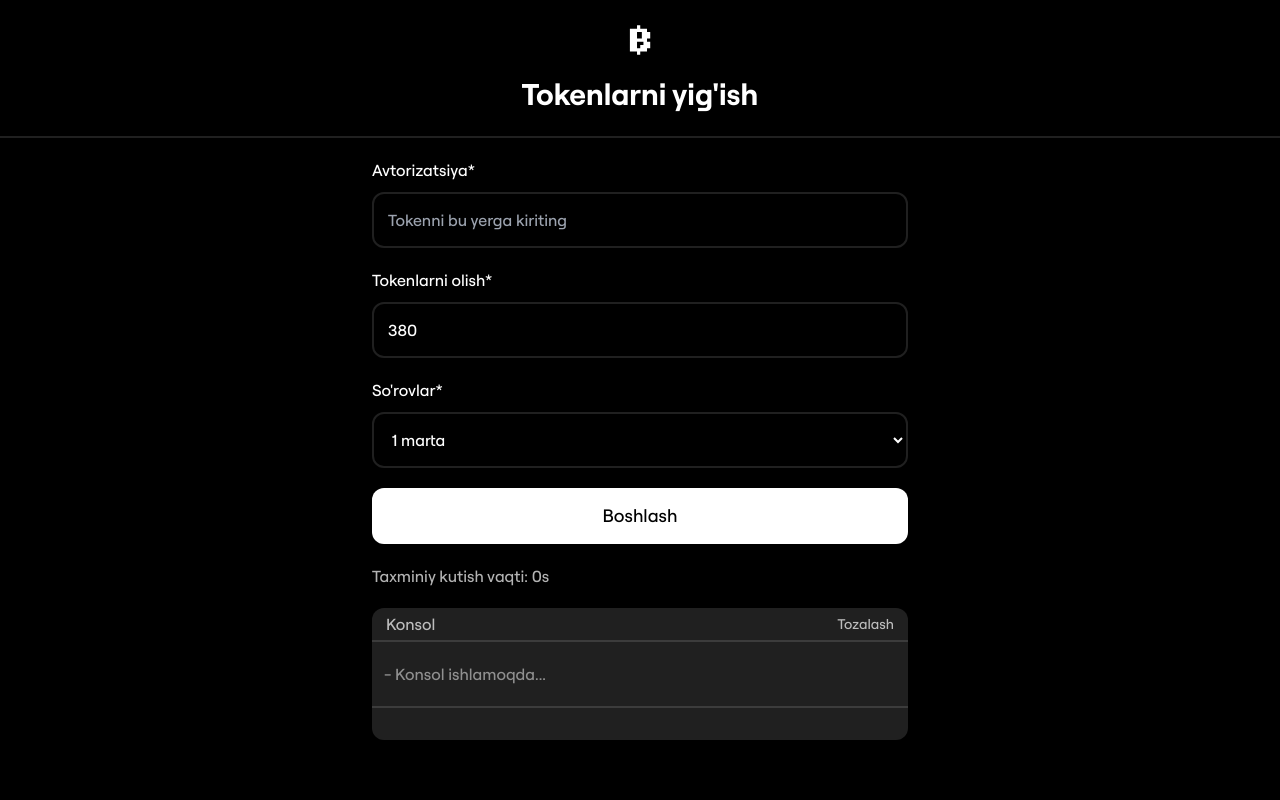
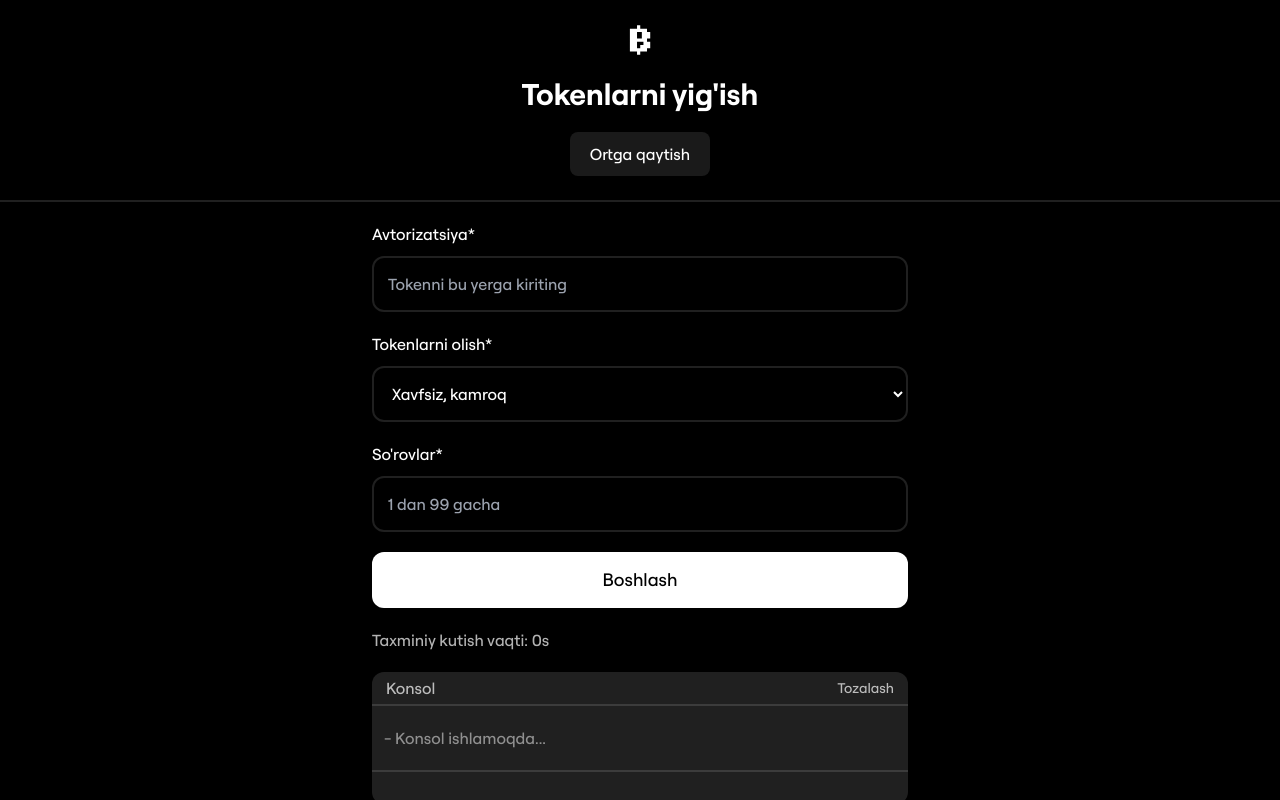
Before and after one commit to YaxyobekUz/claim-blum-tokens, a React (Vite) app: page /claim-tokens in a window 1280 px wide. Built offline with nearby package versions, Linux system fonts and the light colour scheme; a web font is replaced by a local one.

Commit message:
update `claim tokens` page & fix some bugs

```diff
--- a/src/pages/ClaimTokens.jsx
+++ b/src/pages/ClaimTokens.jsx
@@ -1,16 +1,25 @@
-import React, { useEffect, useRef, useState } from "react";
+import React, { useRef, useState } from "react";
+import { Link } from "react-router-dom";
 
 // components
 import Blum from "../components/img/Blum";
 
+// helpers
+import { formatDate, formatTime, getRandomNumber } from "../helpers";
+
+// redux
+import { useDispatch } from "react-redux";
+import { updateUserBalanceHistory } from "../store/slices/userDataSlice";
+
 const ClaimTokens = () => {
   const countRef = useRef(null);
+  const dispatch = useDispatch();
   const consoleRef = useRef(null);
   const [JWT, setJWT] = useState(null);
   const [loader, setLoader] = useState(false);
-  const [tokensCount, setTokensCount] = useState(380);
   const savedToken = localStorage.getItem("gameToken");
   const [requestsCount, setRequestsCount] = useState(1);
+  const [tokensCount, setTokensCount] = useState("less");
   const baseUrl = "https://game-domain.blum.codes/api/v1/game/";
 
   const displayCount = (count) => {
@@ -31,6 +40,19 @@ const ClaimTokens = () => {
     }
   };
 
+  const handleUpdateUserBalanceHistory = (date, amount = 777) => {
+    const formattedDate = formatDate(date);
+    const formattedTime = formatTime(date);
+
+    dispatch(
+      updateUserBalanceHistory({
+        amount: amount,
+        date: formattedDate,
+        time: formattedTime,
+      })
+    );
+  };
+
   // display request response
   const displayRequestResponse = (msg, index) => {
     if (consoleRef) {
@@ -41,6 +63,11 @@ const ClaimTokens = () => {
         consoleRef.current.innerHTML += `<li className="font-normal">- ${msg}</li>`;
       }
     }
+  };
+
+  const errResponseAction = () => {
+    setLoader(false);
+    displayRequestResponse("Nimadir xato ketdi :(");
   };
 
   // wait (sleep)
@@ -56,7 +83,10 @@ const ClaimTokens = () => {
     // claim tokens
     for (let i = 0; i < requestsCount; i++) {
       // claim points
-      const points = tokensCount;
+      const points =
+        tokensCount === "less"
+          ? getRandomNumber(180, 220)
+          : getRandomNumber(230, 280);
 
       // req headers
       const headers = {
@@ -77,8 +107,8 @@ const ClaimTokens = () => {
       };
       delete headers["content-type"];
 
+      try {
         // play game
-      displayRequestResponse("Tokenlarni yig'ish boshlandi...", i);
         const response = await fetch(baseUrl + "play", {
           method: "POST",
           headers: headers,
@@ -92,11 +122,10 @@ const ClaimTokens = () => {
           displayRequestResponse("Bitta chipta yo'q qilindi!", i);
 
           // playing
-        const playTime = Math.floor(Math.random() * 11 + 50) * 1000;
-        const msToS = playTime / 1000 + "s";
-        displayCount(playTime / 1000);
-        displayRequestResponse("Tokenlarni yig'ish uchun vaqt: " + msToS, i);
-        await wait(playTime);
+          const playTime = getRandomNumber(45, 63);
+          displayCount(playTime);
+          displayRequestResponse("Tokenlarni yig'ish: " + `${playTime}s`, i);
+          await wait(playTime * 1000);
 
           // claim tokens
           headers["content-type"] = "application/json";
@@ -112,22 +141,22 @@ const ClaimTokens = () => {
           const claimText = await claim.text();
 
           // notification
+          handleUpdateUserBalanceHistory(new Date(), points);
           displayRequestResponse("O'yin holati: " + claimText, i);
           displayRequestResponse("Yig'ilgan tokenlar: " + points, i);
 
           // sleep 2
           if (requestsCount > 1 && requestsCount - 1 !== i) {
-          const sleep = Math.floor(Math.random() * 6 + 15) * 1000;
-          const msToS = sleep / 1000 + "s";
-          displayCount(sleep / 1000);
-          displayRequestResponse("Keyingi o'yin boshlanadi: " + msToS);
-          await wait(sleep);
+            const sleep = getRandomNumber(8, 18);
+            displayCount(sleep);
+            displayRequestResponse("Keyingi o'yin: " + `${sleep}s`);
+            await wait(sleep * 1000);
           } else {
             displayRequestResponse("O'yin tugadi!");
           }
-      } else {
-        setLoader(false);
-        displayRequestResponse("Nimadir xato ketdi!", i);
+        } else errResponseAction();
+      } catch {
+        errResponseAction();
       }
     }
 
@@ -149,6 +178,11 @@ const ClaimTokens = () => {
 
             {/* page title */}
             <h1 className="text-3xl font-bold">Tokenlarni yig'ish</h1>
+
+            {/* homepage link */}
+            <Link to="/" className="px-5 py-2.5 rounded-lg bg-white/10">
+              Ortga qaytish
+            </Link>
           </div>
         </div>
       </header>
@@ -177,53 +211,39 @@ const ClaimTokens = () => {
             <div className="space-y-2.5">
               <label htmlFor="tokens-count">Tokenlarni olish*</label>
 
-              {/* input */}
-              <input
-                max={400}
-                type="number"
-                maxLength={3}
+              {/* select */}
+              <select
+                className="h-14"
                 id="tokens-count"
                 disabled={loader}
-                defaultValue={380}
-                name="tokens-count"
-                placeholder="Olinadigan tokenni kiriting..."
-                onChange={(e) => setTokensCount(Number(e.target.value.trim()))}
-              />
+                name="tokens count"
+                onChange={(e) => setTokensCount(e.target.value)}
+              >
+                <option value="less">Xavfsiz, kamroq</option>
+                <option value="many">Xavfli, Ko'proq</option>
+              </select>
             </div>
 
             {/* requests */}
             <div className="space-y-2.5">
               <label htmlFor="requests">So'rovlar*</label>
 
-              {/* select */}
-              <select
+              {/* input */}
+              <input
+                type="text"
                 id="requests"
+                maxLength={2}
                 name="requests"
-                className="h-14"
                 disabled={loader}
-                onChange={(e) => setRequestsCount(Number(e.target.value))}
-              >
-                <option value="1">1 marta</option>
-                <option value="2">2 marta</option>
-                <option value="3">3 marta</option>
-                <option value="4">4 marta</option>
-                <option value="5">5 marta</option>
-                <option value="6">6 marta</option>
-                <option value="7">7 marta</option>
-                <option value="8">8 marta</option>
-                <option value="9">9 marta</option>
-                <option value="10">10 marta</option>
-                <option value="11">11 marta</option>
-                <option value="12">12 marta</option>
-                <option value="13">13 marta</option>
-                <option value="14">14 marta</option>
-                <option value="15">15 marta</option>
-                <option value="16">16 marta</option>
-                <option value="17">17 marta</option>
-                <option value="18">18 marta</option>
-                <option value="19">19 marta</option>
-                <option value="20">20 marta</option>
-              </select>
+                placeholder="1 dan 99 gacha"
+                onChange={(e) => {
+                  const value = e.target.value;
+
+                  // update requests count
+                  setRequestsCount(Number(value.trim()));
+                  if (value.length > 2) e.target.value = value.slice(0, 2);
+                }}
+              />
             </div>
 
             {/* start btn */}
```
Lines whose indentation alone changed are shown as unchanged.
